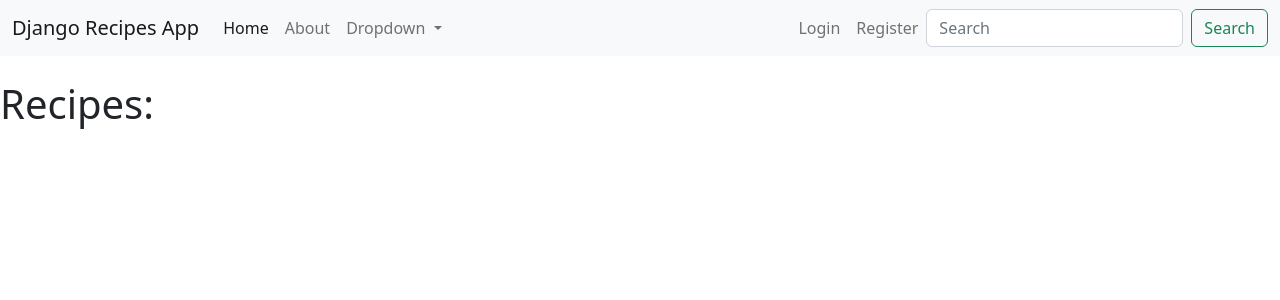
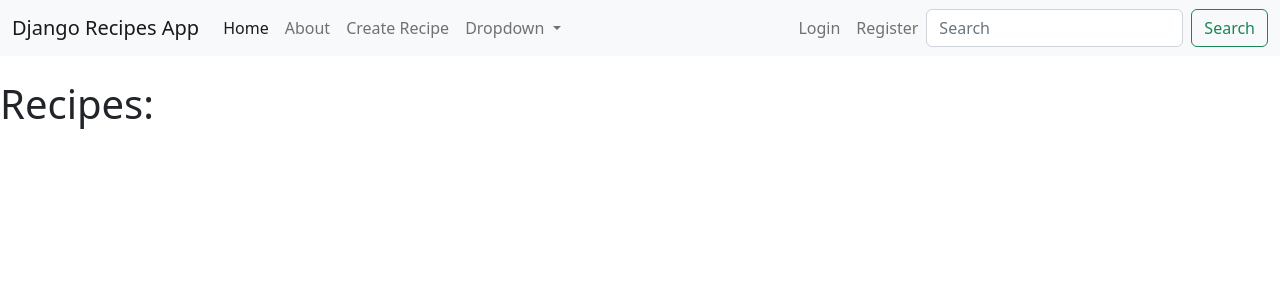
Before and after one commit to henrysevern/django_recipe_app, a Django app: page / in a window 1280 px wide. Shown: the top 300 px of the page. Run offline with Django 3.2, Linux system fonts and the light colour scheme; data that the repository does not hold is empty.

Commit message:
Add create recipe link to nav bar

```diff
--- a/recipes/templates/recipes/base.html
+++ b/recipes/templates/recipes/base.html
@@ -32,6 +32,9 @@
           </li>
           <li class="nav-item">
             <a class="nav-link" href="{% url 'recipes-about' %}">About</a>
+          </li>
+          <li class="nav-item">
+            <a class="nav-link" href="{% url 'recipes-create' %}">Create Recipe</a>
           </li>
           <li class="nav-item dropdown">
             <a class="nav-link dropdown-toggle" href="#" role="button" data-bs-toggle="dropdown" aria-expanded="false">
```
